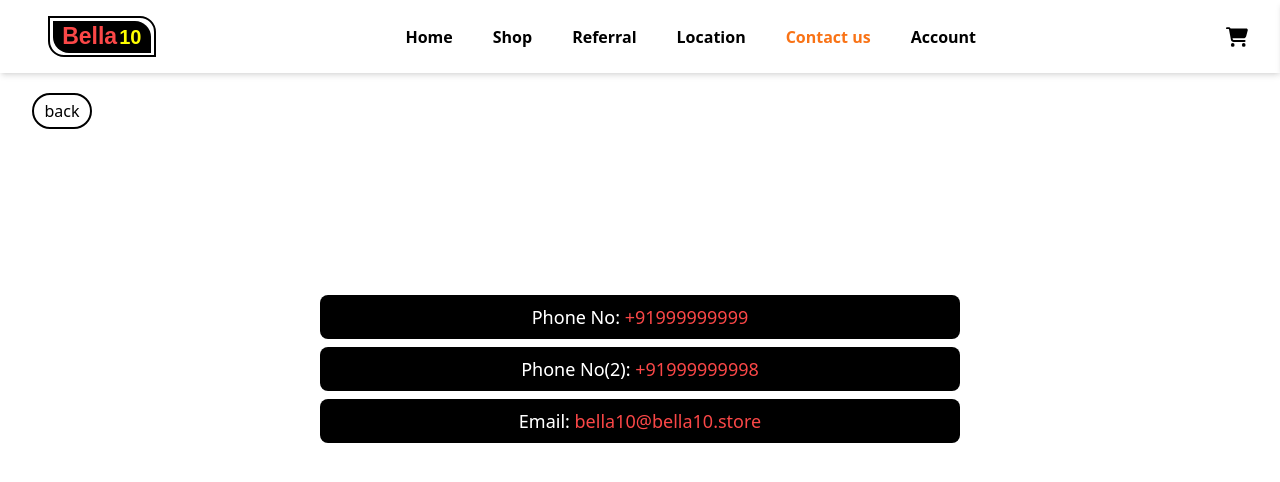
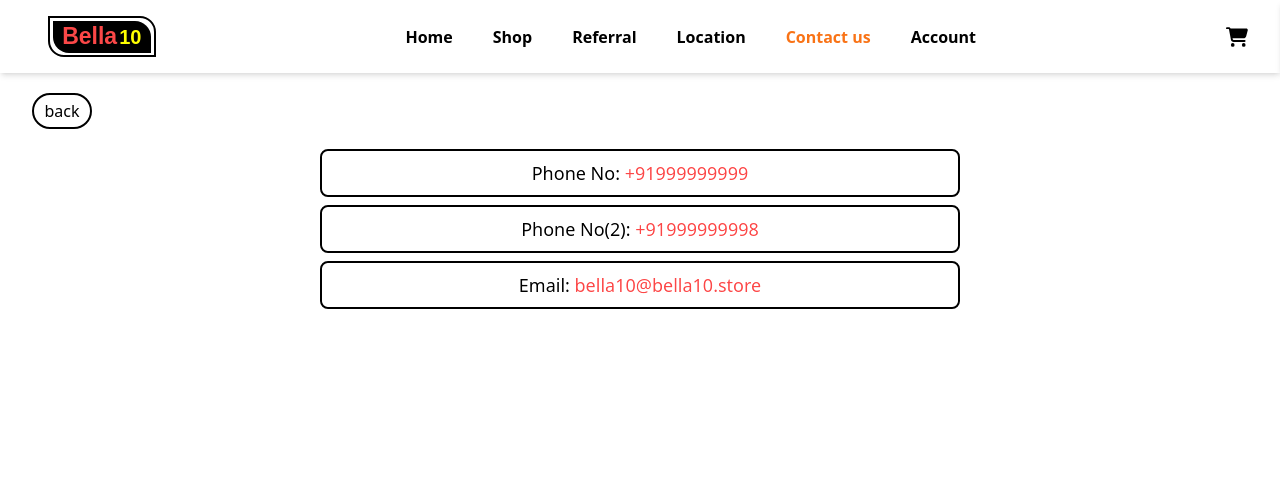
Before and after one commit to snehilgamit/bella10, a Next.js app: page /contact-us in a window 1280 px wide. Shown: the top 482 px of the page. Built offline with nearby package versions, Linux system fonts and the light colour scheme.

Commit message:
update: UI

```diff
--- a/pages/contact-us.js
+++ b/pages/contact-us.js
@@ -14,10 +14,10 @@
       {/* Add any additional CSS or JavaScript links here */}
     </Head>
     <BackBtn/>
-    <div className='flex justify-center items-center w-full min-h-[60vh] flex-col gap-2 text-center'>
-      <div className='px-10 py-2 w-[50%] max-md:w-[90%] rounded-lg text-lg text-red-500 brightness-105  bg-black'><span className='text-white'>Phone No:</span> +91{details.mobileNo.no}</div>
-      <div className='px-10 py-2 w-[50%] max-md:w-[90%] rounded-lg text-lg text-red-500 brightness-105  bg-black'><span className='text-white'>Phone No(2):</span> +91{details.mobileNo2.no}</div>
-      <div className='px-10 py-2 w-[50%] max-md:w-[90%] rounded-lg text-lg text-red-500 brightness-105  bg-black'><span className='text-white'>Email:</span> {details.email}</div>
+    <div className='flex justify-center items-center w-full mt-5 flex-col gap-2 text-center text-lg text-red-500'>
+      <div className='px-10 py-2 w-[50%] max-md:w-[90%] rounded-lg bg-white brightness-105  border-black border-2'><span className='text-black'>Phone No:</span> +91{details.mobileNo.no}</div>
+      <div className='px-10 py-2 w-[50%] max-md:w-[90%] rounded-lg bg-white brightness-105  border-black border-2'><span className='text-black'>Phone No(2):</span> +91{details.mobileNo2.no}</div>
+      <div className='px-10 py-2 w-[50%] max-md:w-[90%] rounded-lg bg-white brightness-105  border-black border-2'><span className='text-black'>Email:</span> {details.email}</div>
     </div>
     </>
   )
--- a/pages/offers.js
+++ b/pages/offers.js
@@ -16,7 +16,7 @@
       <BackBtn />
       <div className='flex m-5 min-h-[80vh] flex-col gap-2'>
         {offerArr.map((el, index) => (
-          <div key={index} className='px-5 py-2 max-md:w-full w-[60%] rounded-lg text-lg text-red-500 brightness-105  bg-black'><span className='text-white'>{index + 1})</span> {el}</div>
+          <div key={index} className='px-5 py-2 max-md:w-full w-[60%] text-lg text-red-500 brightness-105 bg-white border-2 border-black'><span className='text-black'>{index + 1})</span> {el}</div>
         ))}
         <div className='text-sm px-2'>Discount will be applied on bella10 offline shop only, not on website.<br />Discover exclusive savings at our online store with our limited-time offer!<br />Enjoy a discount on your purchases when you shop with us.<br />Please note that this special discount is subject to change, so be sure to visit our website regularly to make the most of this fantastic opportunity.<br />Hurry and explore our products – the perfect deal might be just a click away! *Discount will be applied at checkout.<br />*Terms and conditions apply.</div>
       </div>
```
